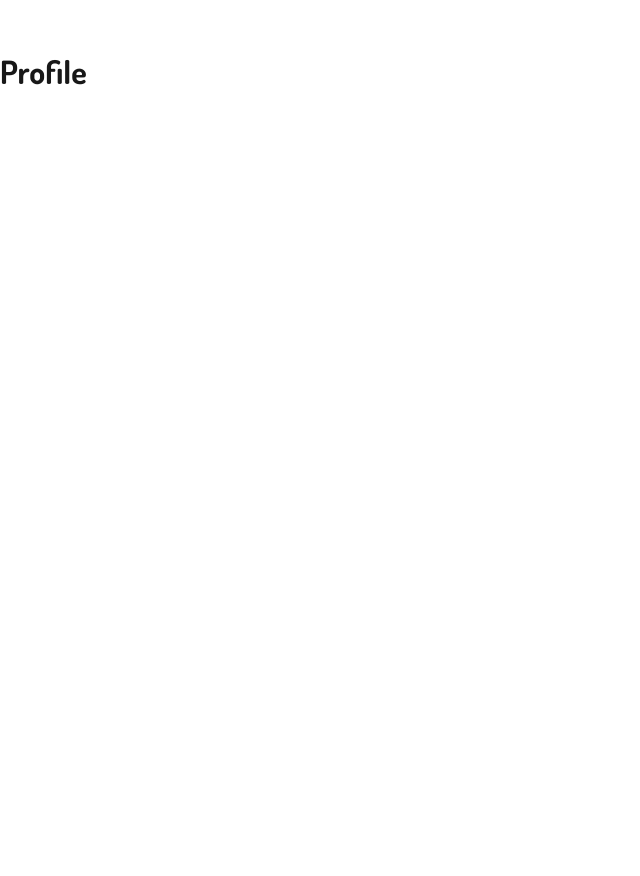
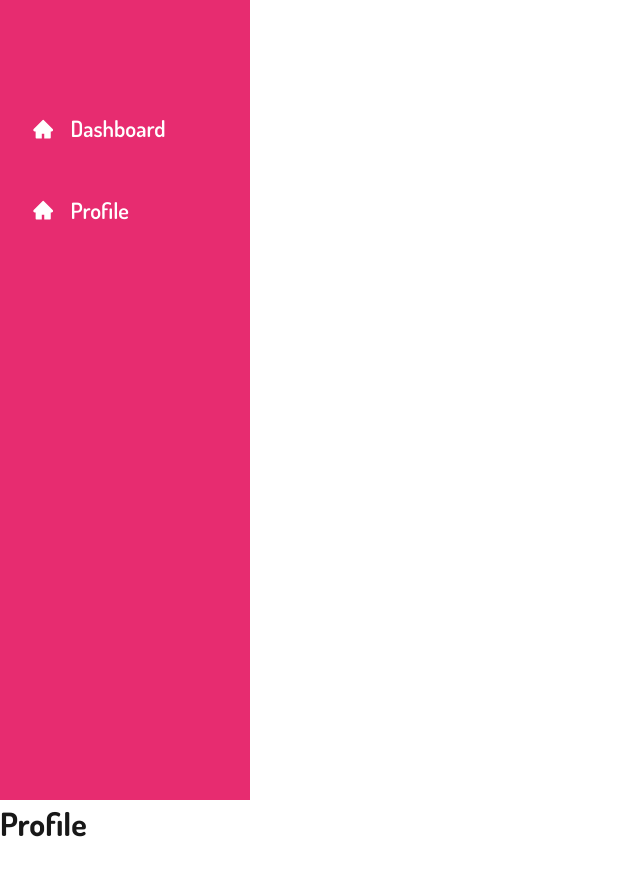
Before and after one commit to AlejandroDeWolf/donut-configurator-admin, a React (Vite) app: page /profile in a window 1280 px wide. Shown: the top 876 px of the page, without its empty margins (0-640 px from the left). Before the commit the page ends 800 px from the top, so only its background shows below. Built offline with nearby package versions, Linux system fonts and the light colour scheme.

Commit message:
style: add styling sidebar and make it responsive

```diff
--- a/src/sass/components/sidebar.scss
+++ b/src/sass/components/sidebar.scss
@@ -1,12 +1,15 @@
 @use "../global";
 
-/* Navbar CSS */
-.sidebar {
+.navigation {
   background-color: global.$color-primary;
   height: 80px;
   display: flex;
   justify-content: flex-start;
   align-items: center;
+
+  @media screen and (min-width: 768px) {
+    display: none;
+  }
 }
 
 .menu-bars {
@@ -14,6 +17,12 @@
   font-size: 2rem;
   background: none;
   color: #fff;
+}
+
+@media screen and (min-width: 768px) {
+  .menu__bars--close {
+    display: none;
+  }
 }
 
 .nav-menu {
@@ -26,6 +35,12 @@
   top: 0;
   left: -100%;
   transition: 850ms;
+
+  @media screen and (min-width: 768px) {
+    display: block;
+    position: relative;
+    left: 0;
+  }
 }
 
 .nav-menu.active {
@@ -37,31 +52,35 @@
   display: flex;
   justify-content: flex-start;
   align-items: center;
-  padding: 8px 0px 8px 16px;
+  margin: 1rem 0;
+  padding-left: 16px;
   list-style: none;
-  height: 60px;
-}
 
-.nav-text a {
+  a {
     text-decoration: none;
     color: global.$color-white;
-  font-size: 18px;
-  width: 95%;
+    font-family: "Dosis", sans-serif;
+    font-size: 1.4rem;
+    width: 100%;
     height: 100%;
     display: flex;
     align-items: center;
-  padding: 0 16px;
-  border-radius: 4px;
+    padding: 16px 0 16px 16px;
+    border-radius: 40px 0 0 40px;
+
+    &:hover {
+      background-color: global.$color-secondary;
+      color: global.$color-white;
+    }
   }
 
-.nav-text a:hover {
-  background-color: global.$color-secondary;
-  color: global.$color-white;
+  span {
+    margin-left: 16px;
+  }
 }
 
 .nav-menu-items {
   width: 100%;
-}
 
   .navbar-toggle {
     background-color: global.$color-primary;
@@ -71,7 +90,4 @@
     justify-content: flex-start;
     align-items: center;
   }
-
-span {
-  margin-left: 16px;
 }
```
Lines whose indentation alone changed are shown as unchanged.
